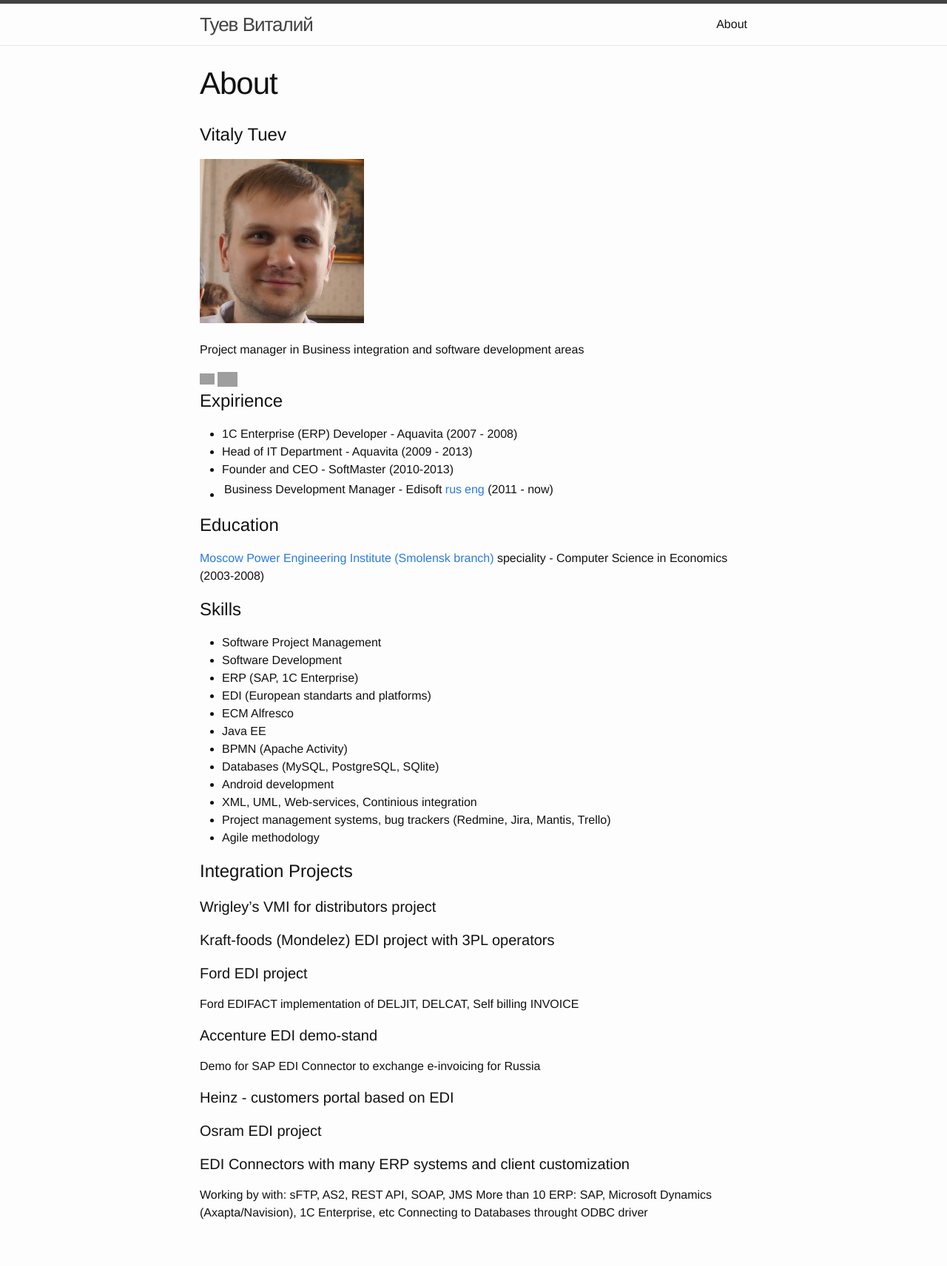
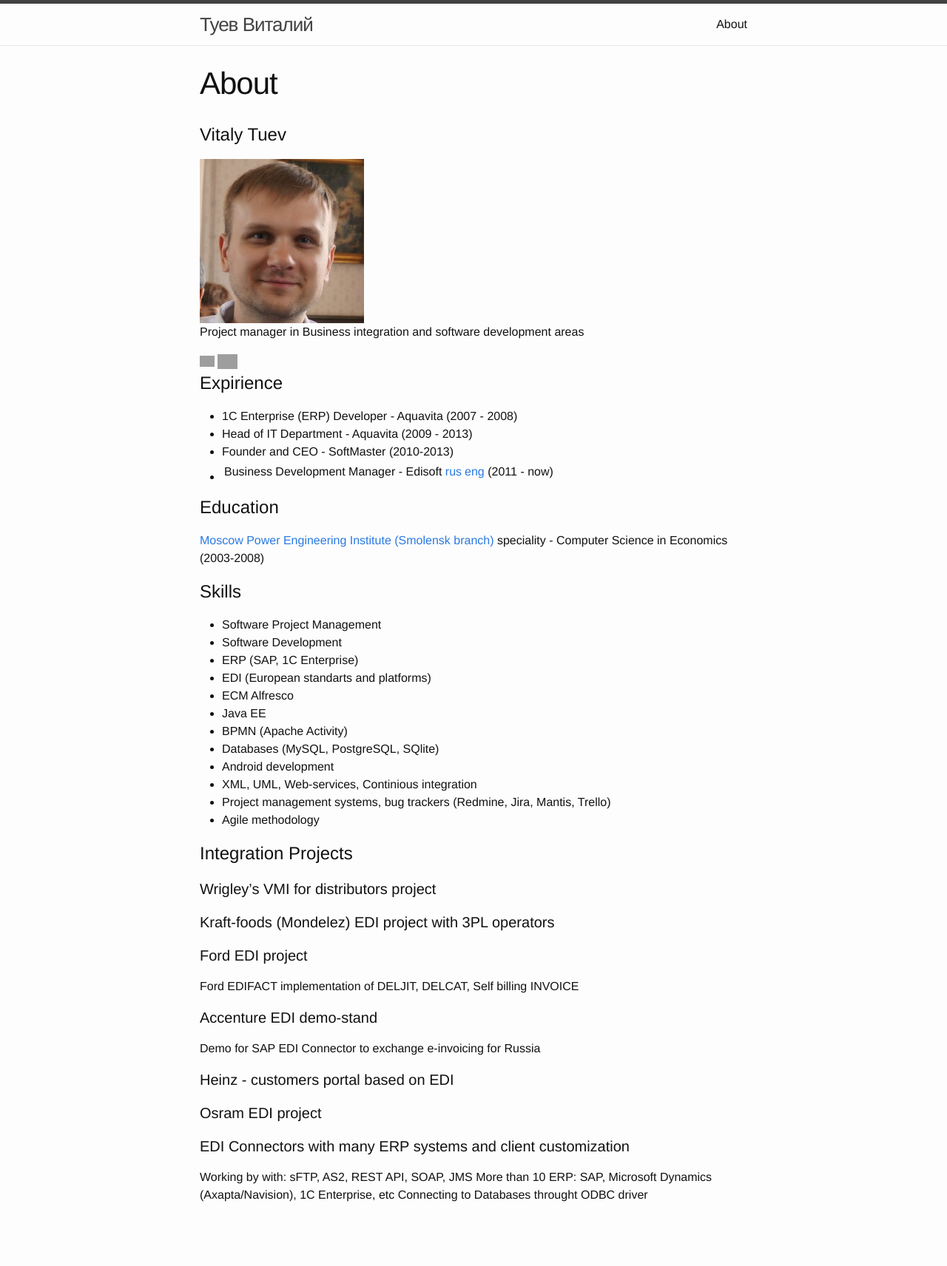
Before and after one commit to vetal232/vetal232.github.io, a Jekyll site: the page built from about.md, in a window 1280 px wide. Shown: the whole page at 74% size. Built offline with Jekyll 4.4.1, drawn with Linux system fonts in a browser that asks for light colours; after the commit the page ends 1688 px from its top, so only the background shows below that; grey boxes are pictures that could not be loaded.

Commit message:
Update about.md

```diff
--- a/about.md
+++ b/about.md
@@ -5,11 +5,11 @@
 ---
 # Vitaly Tuev
 
-<div class="greetings">
-<img class="me" src="/images/me.jpg" alt="A photo of me" width="30%">
+<div>
+<img src="/images/me.jpg" alt="A photo of me" width="30%">
 </div>
 
-<br>
+
 Project manager in Business integration and software development areas
 
 
```
